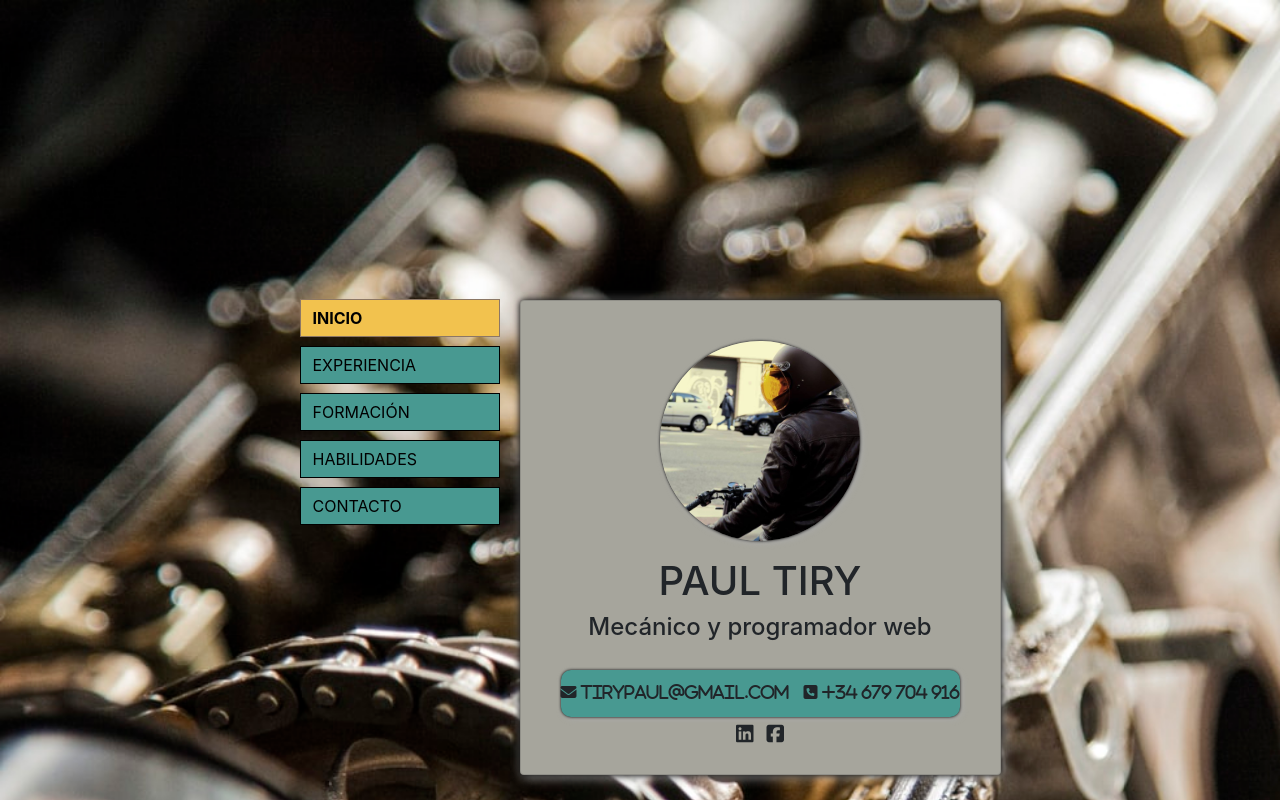
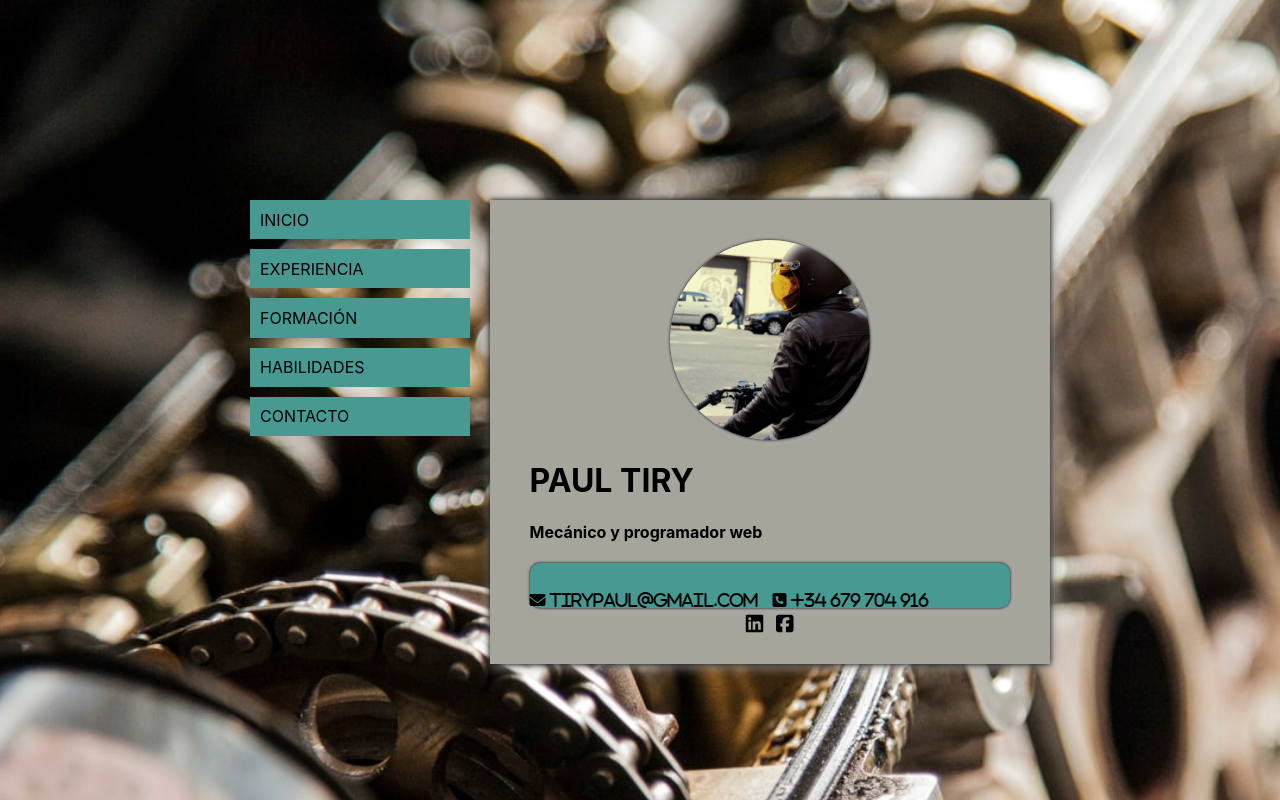
Before and after one commit to ptiry02/mi-web-react, a React (Create React App) app: page / in a window 1280 px wide. Shown: the top 800 px of the page. Built offline with nearby package versions, Linux system fonts and the light colour scheme.

Commit message:
finaly a decent menu

```diff
--- a/public/index.html
+++ b/public/index.html
@@ -2,13 +2,7 @@
 <html lang="es">
   <head>
     <meta charset="utf-8" />
-    <link rel="icon" href="%PUBLIC_URL%/assets/images/pistones.png" />
-    <link
-      href="https://cdn.jsdelivr.net/npm/bootstrap@5.1.3/dist/css/bootstrap.min.css"
-      rel="stylesheet"
-      integrity="sha384-1BmE4kWBq78iYhFldvKuhfTAU6auU8tT94WrHftjDbrCEXSU1oBoqyl2QvZ6jIW3"
-      crossorigin="anonymous"
-    />
+    <link rel="icon" href="../src/assets/images/pistones.png" />
     <script
       src="https://kit.fontawesome.com/9822d7afe4.js"
       crossorigin="anonymous"
@@ -34,10 +28,5 @@
       To begin the development, run `npm start` or `yarn start`.
       To create a production bundle, use `npm run build` or `yarn build`.
     -->
-    <script
-      src="https://cdn.jsdelivr.net/npm/bootstrap@5.1.3/dist/js/bootstrap.bundle.min.js"
-      integrity="sha384-ka7Sk0Gln4gmtz2MlQnikT1wXgYsOg+OMhuP+IlRH9sENBO0LRn5q+8nbTov4+1p"
-      crossorigin="anonymous"
-    ></script>
   </body>
 </html>
--- a/src/assets/css/Menu.css
+++ b/src/assets/css/Menu.css
@@ -1,24 +1,30 @@
-.btn-group-vertical .btn {
-  width: 200px;
+.btn-group-vertical {
+  display: flex;
+  flex-direction: column;
+}
+
+.btn {
+  min-width: 200px;
+  max-width: 200px;
+  padding: 0.6rem 0.6rem;
   background-color: #489991;
   color: black;
-  border-color: black;
   text-transform: uppercase;
   text-align: left;
   margin-bottom: 10px;
-  border-radius: 0px;
   transition: all 300ms;
 }
-.btn-group-vertical .btn:hover {
+.btn:hover {
   background-color: #f2c24e;
   font-weight: bold;
 }
 
-.btn-check:active + .btn-outline-primary,
-.btn-check:checked + .btn-outline-primary,
-.btn-outline-primary.active,
-.btn-outline-primary.dropdown-toggle.show,
-.btn-outline-primary:active {
+.btn-check {
+  position: absolute;
+  opacity: 0;
+}
+
+.btn:focus-within {
   color: black;
   background-color: #f2c24e;
   border-color: #8c7765;
--- a/src/assets/css/index.css
+++ b/src/assets/css/index.css
@@ -13,7 +13,7 @@ code {
 }
 
 #root {
-  padding: 300px 0 500px 0;
+  padding: 200px 0 500px 0;
   background-image: url(../images/fondo-motor.jpg);
   background-repeat: no-repeat;
   background-size: cover;
--- a/src/components/MainCard.js
+++ b/src/components/MainCard.js
@@ -5,23 +5,23 @@ import profilePic from "../assets/images/yo_en_moto.jpg";
 class MainCard extends Component {
   render() {
     return (
-      <div class="card" id="inicio">
+      <div className="card" id="inicio">
         <div id="photo">
           <img src={profilePic} alt="Foto perfil" id="profilePic" />
         </div>
-        <div class="box">
-          <h1 class="text-center pt-3">PAUL TIRY</h1>
-          <h4 class="text-center">Mecánico y programador web</h4>
+        <div className="box">
+          <h1 className="text-center pt-3">PAUL TIRY</h1>
+          <h4 className="text-center">Mecánico y programador web</h4>
         </div>
-        <div class="info">
-          <p class="text-center">
-            <i class="fas fa-envelope"> tirypaul@gmail.com</i>
-            <i class="fas fa-phone-square"> +34 679 704 916</i>
+        <div className="info">
+          <p className="text-center">
+            <i className="fas fa-envelope"> tirypaul@gmail.com</i>
+            <i className="fas fa-phone-square"> +34 679 704 916</i>
           </p>
         </div>
-        <div class="icons text-center mt-3">
-          <i class="fab fa-linkedin fa-lg"></i>
-          <i class="fab fa-facebook-square fa-lg"></i>
+        <div className="icons text-center mt-3">
+          <i className="fab fa-linkedin fa-lg"></i>
+          <i className="fab fa-facebook-square fa-lg"></i>
         </div>
       </div>
     );
--- a/src/components/Menu.js
+++ b/src/components/Menu.js
@@ -2,67 +2,78 @@ import React, { Component } from "react";
 import "../assets/css/Menu.css";
 
 class Menu extends Component {
+  constructor(props) {
+    super(props);
+    this.state = {
+      selected: true,
+    };
+
+    this.handleChange = (event) => {
+      const target = event.target;
+      const value = target.id;
+
+      this.setState({
+        selected: !this.state.selected,
+      });
+      console.log(value);
+    };
+  }
+
   render() {
     return (
       <div
-        class="btn-group-vertical"
-        role="group"
-        aria-label="Basic radio toggle button group"
+        className="btn-group-vertical"
         id="campos"
+        onChange={this.handleChange}
       >
+        <label className="btn btn-outline-primary" id="btnradio1">
           <input
             type="radio"
-          class="btn-check"
+            className="btn-check"
             name="btnradio"
             id="btnradio1"
-          autocomplete="off"
-          checked
+            defaultChecked
           />
-        <label class="btn btn-outline-primary" for="btnradio1">
           inicio
         </label>
 
+        <label className="btn btn-outline-primary" id="btnradio2">
           <input
             type="radio"
-          class="btn-check"
+            className="btn-check"
             name="btnradio"
             id="btnradio2"
-          autocomplete="off"
           />
-        <label class="btn btn-outline-primary" for="btnradio2">
           experiencia
         </label>
 
+        <label className="btn btn-outline-primary" id="btnradio3">
           <input
             type="radio"
-          class="btn-check"
+            className="btn-check"
             name="btnradio"
             id="btnradio3"
-          autocomplete="off"
           />
-        <label class="btn btn-outline-primary" for="btnradio3">
           formación
         </label>
 
+        <label className="btn btn-outline-primary" id="btnradio4">
           <input
             type="radio"
-          class="btn-check"
+            className="btn-check"
             name="btnradio"
             id="btnradio4"
-          autocomplete="off"
           />
-        <label class="btn btn-outline-primary" for="btnradio4">
           habilidades
         </label>
 
+        <label className="btn btn-outline-primary" id="btnradio5">
           <input
             type="radio"
-          class="btn-check"
+            className="btn-check"
             name="btnradio"
             id="btnradio5"
-          autocomplete="off"
           />
-        <label class="btn btn-outline-primary" for="btnradio5">
           contacto
         </label>
       </div>
```
Lines whose indentation alone changed are shown as unchanged.
